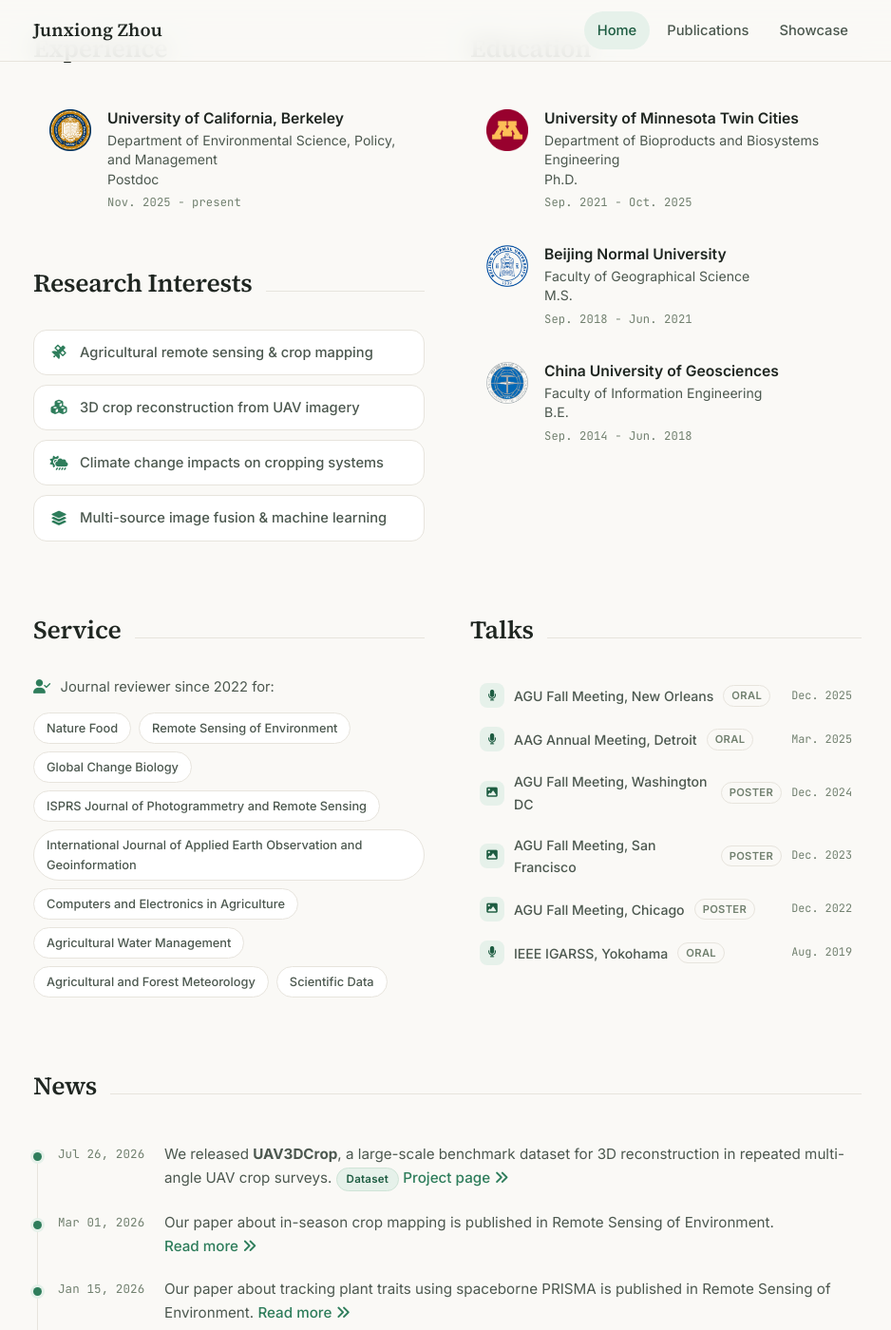
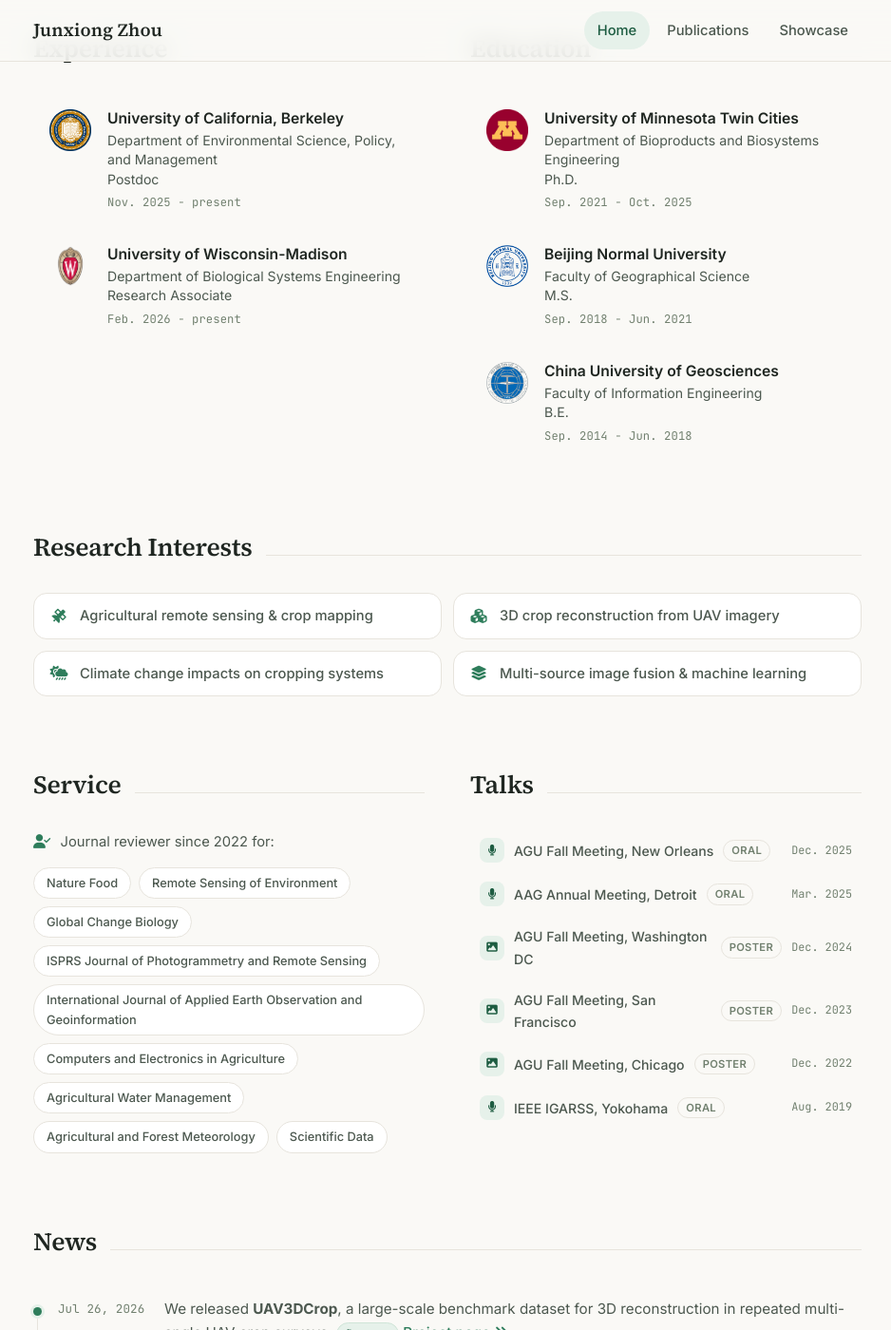
Before and after one commit to Link-dev/Link-dev.github.io, a Jekyll site: the page built from index.html, in a window 1280 px wide and 1400 px high, scrolled down 650 px. Shown: the whole window at 95% size, without its empty margins (169-1107 px from the left). Built offline with Jekyll 4.4.1, drawn with Linux system fonts in a browser that asks for light colours; a style sheet for code colours, icons or effects is not loaded.

Commit message:
Add UW-Madison position; make Research Interests a full-width section
Balances the Experience/Education columns that looked asymmetric with
interests tucked under Experience.

Co-Authored-By: Claude Fable 5 <noreply@anthropic.com>

```diff
--- a/_data/profile.yml
+++ b/_data/profile.yml
@@ -109,13 +109,12 @@ experience:
     Postdoc
   date: Nov. 2025 - present
 
-#- name: University of Wisconsin-Madison
-#  logo: /assets/images/badges/UW-M.png
-#  position: >-
-#    Biological Systems Engineering <br/>
-#    Dr. Licheng Liu <br/>
-#    Research Associate
-#  date: Feb. 2026 - present
+- name: University of Wisconsin-Madison
+  logo: /assets/images/badges/UW-M.png
+  position: >-
+    Department of Biological Systems Engineering <br/>
+    Research Associate
+  date: Feb. 2026 - present
 
 #awards:
 #- name: Award Name 2
--- a/assets/css/main.css
+++ b/assets/css/main.css
@@ -494,17 +494,13 @@ img {
 
 /* Research interests */
 
-.interests-head {
-  margin-top: 40px;
-}
-
 .interest-list {
   list-style: none;
   margin: 0;
   padding: 0;
-  display: flex;
-  flex-direction: column;
-  gap: 10px;
+  display: grid;
+  grid-template-columns: 1fr 1fr;
+  gap: 12px;
 }
 
 .interest-list li {
@@ -1213,6 +1209,10 @@ dialog.lightbox img {
     grid-template-columns: 1fr;
   }
 
+  .interest-list {
+    grid-template-columns: 1fr;
+  }
+
   .pub-year-group {
     flex-direction: column;
     gap: 14px;
--- a/index.html
+++ b/index.html
@@ -74,18 +74,6 @@ navbar_title: Home
                 </div>
                 {% endfor %}
             </div>
-
-            {% if site.data.profile.interests %}
-            <div class="section-head interests-head">
-                <h2>Research Interests</h2>
-                <div class="rule"></div>
-            </div>
-            <ul class="interest-list">
-                {% for item in site.data.profile.interests %}
-                <li><i class="{{ item.icon }}"></i> {{ item.name }}</li>
-                {% endfor %}
-            </ul>
-            {% endif %}
         </div>
         <div>
             <div class="section-head">
@@ -107,6 +95,20 @@ navbar_title: Home
         </div>
     </div>
 </section>
+
+{% if site.data.profile.interests %}
+<section class="section">
+    <div class="section-head">
+        <h2>Research Interests</h2>
+        <div class="rule"></div>
+    </div>
+    <ul class="interest-list">
+        {% for item in site.data.profile.interests %}
+        <li><i class="{{ item.icon }}"></i> {{ item.name }}</li>
+        {% endfor %}
+    </ul>
+</section>
+{% endif %}
 
 {% if site.data.profile.service or site.data.profile.talks %}
 <section class="section">
```
